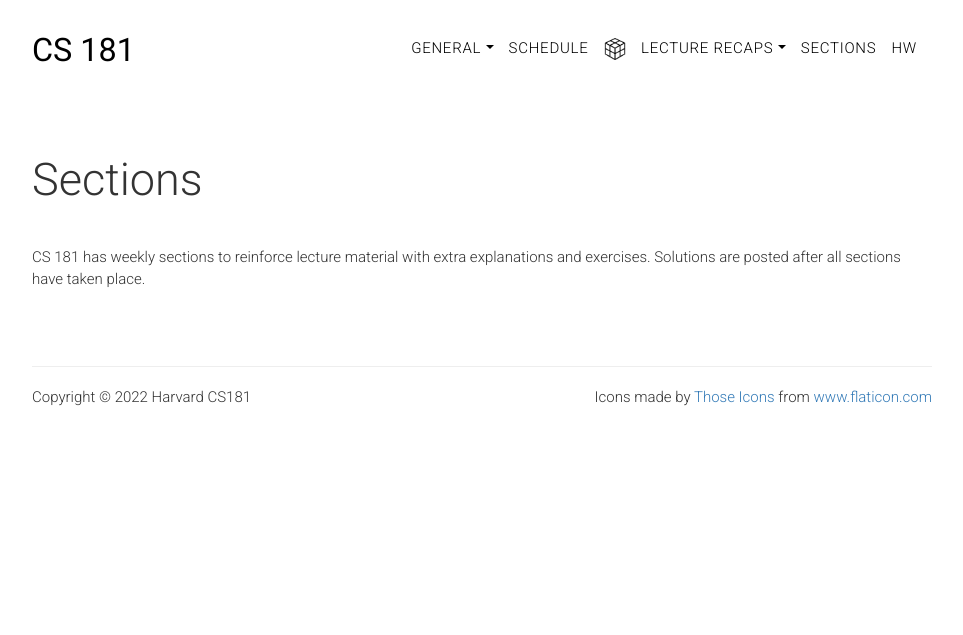
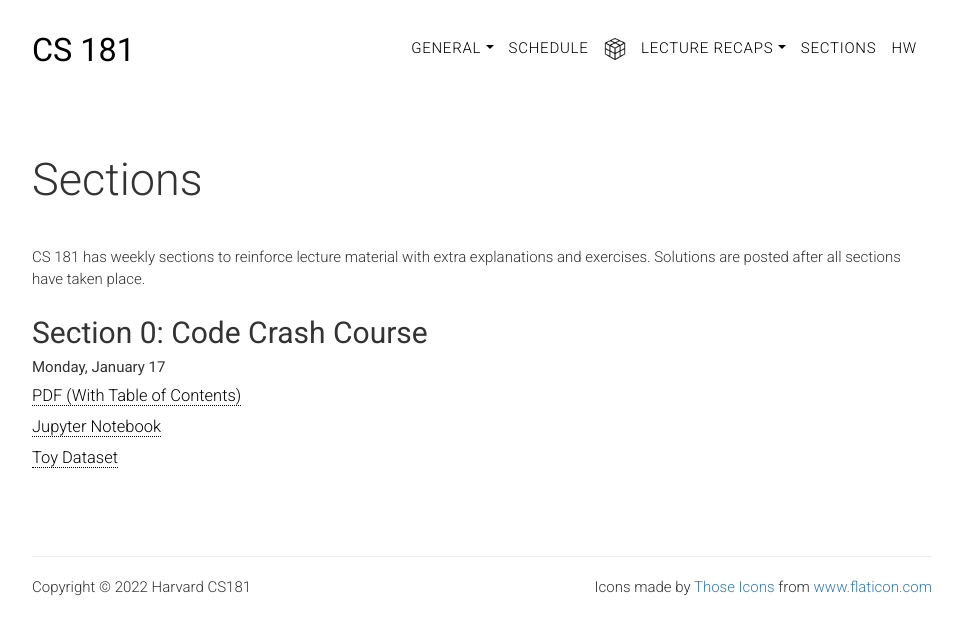
Before and after one commit to harvard-ml-courses/cs181-web, a Jekyll site: the page built from sections.html, in a window 1280 px wide. Shown: the top 635 px of the page, without its empty margins (158-1121 px from the left). Built offline with Jekyll 4.4.1, drawn with Linux system fonts in a browser that asks for light colours.

Commit message:
Added Section 0: Code Crash Course
PDF, Jupyter Notebook, Toy Dataset

```diff
--- a/sections.html
+++ b/sections.html
@@ -20,6 +20,14 @@
             <li><a href="sections/sec01_soln.pdf" target="_blank">Solutions PDF</a></li>
         </ul> -->
 
+        <h2 class="title" id="sec0">Section 0: Code Crash Course</h2>
+        <p class="head-subtitle">Monday, January 17</p>
+        <ul class="lists">
+            <li><a href="sections/sec0_CS181_Code_Crash_Course.pdf" target="_blank">PDF (With Table of Contents)</a></li>
+            <li><a href="sections/sec0_CS181_Code_Crash_Course.ipynb" target="_blank">Jupyter Notebook</a></li>
+            <li><a href="sections/sec0_code_review_toy_dataset" target="_blank">Toy Dataset</a></li>
+        </ul>
+
 
     </div>
 </section>
```
